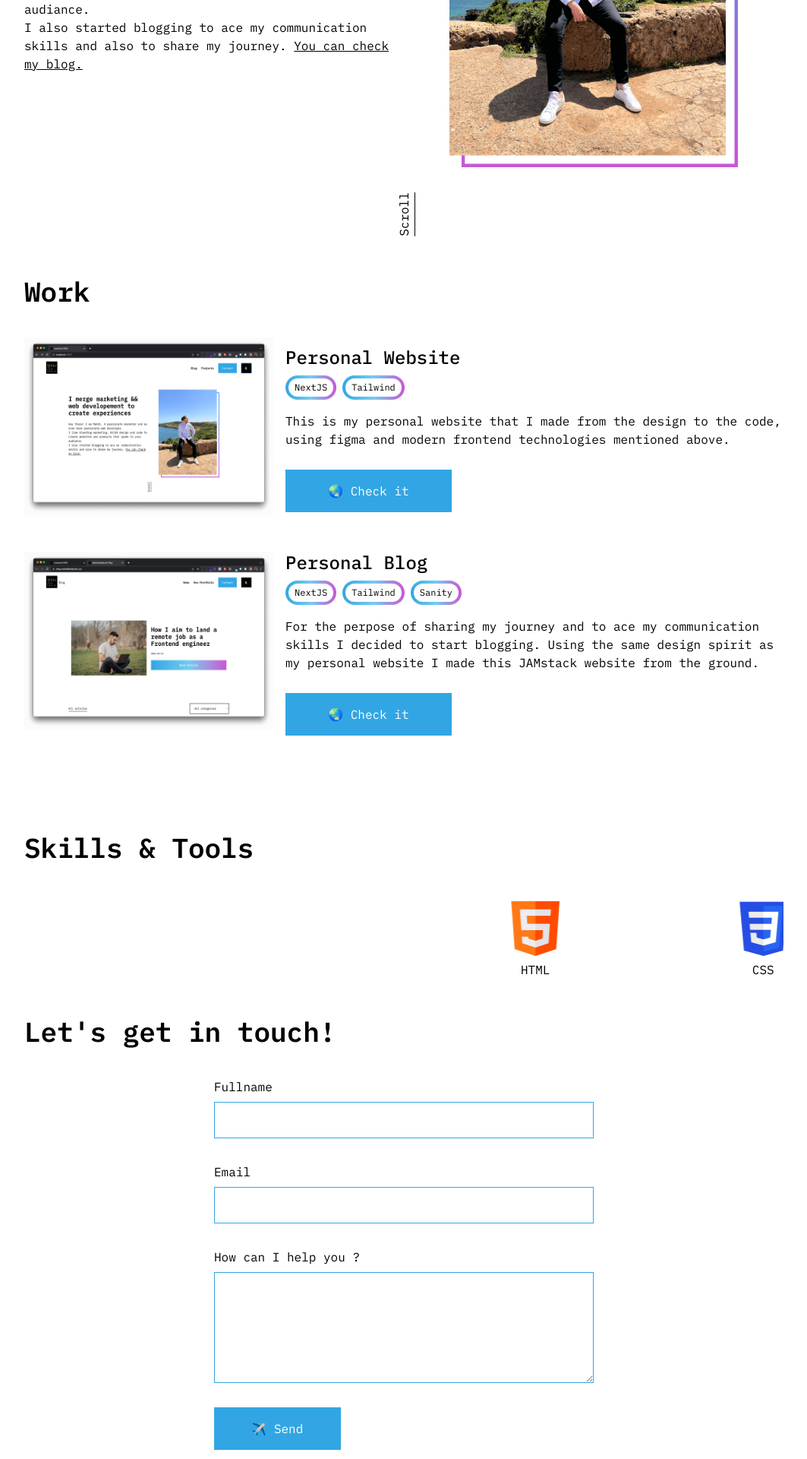
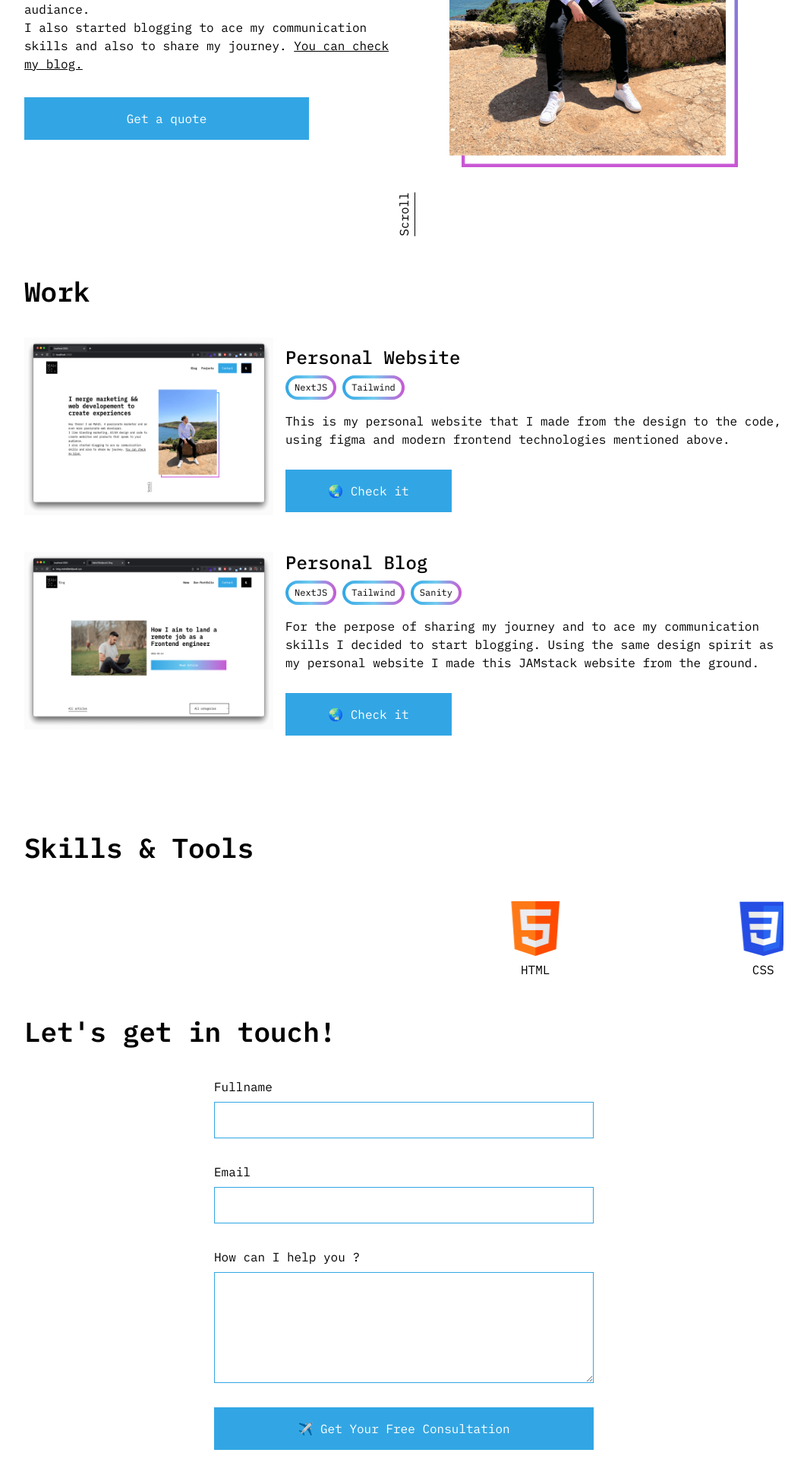
Before and after one commit to MBJ-97/p-website-nextjs, a Next.js app: page / in a window 1280 px wide. Shown: the part 460-2380 px from the top of the page at 76% size, without its empty margins (108-1171 px from the left). Built offline with nearby package versions, Linux system fonts and the light colour scheme.

Commit message:
changed CTAs

```diff
--- a/components/HeroSection.js
+++ b/components/HeroSection.js
@@ -1,6 +1,7 @@
 import React from "react";
 import Link from "next/link";
 import Image from "next/image";
+import Button from "./Button";
 import myPhoto from "../public/images/minified.png";
 
 export default function HeroSection() {
@@ -11,7 +12,7 @@ export default function HeroSection() {
           <h1 className="text-3xl md:text-4xl font-semibold mb-8">
             I merge marketing && web developement to create experiences
           </h1>
-          <p>
+          <p className="mb-8">
             Hey there! I am Mahdi. A passionate marketer and an even more
             passionate web developer. <br /> I like blending marketing, UI/UX
             design and code to create websites and products that speak to your
@@ -21,6 +22,14 @@ export default function HeroSection() {
               <a className="underline">You can check my blog.</a>
             </Link>
           </p>
+          <div className="w-full md:w-3/4 transition ease-in-out delay-250 hover:translate-x-2 hover:drop-shadow-xl">
+            <Button
+              href="#get_in_touch"
+              bgColor=" bg-accent"
+              txtColor=" text-white"
+              text="Get a quote"
+            />
+          </div>
         </div>
         <div className="image w-full mt-8 md:mt-0 md:w-1/2">
           <Image
--- a/components/Navbar.js
+++ b/components/Navbar.js
@@ -9,7 +9,6 @@ import {
   faSun,
   faXmark,
 } from "@fortawesome/free-solid-svg-icons";
-import { FaBeer } from "react-icons/fa";
 import blackLogo from "../public/images/blackLogo.png";
 import whiteLogo from "../public/images/whiteLogo.png";
 import Button from "./Button";
--- a/components/getInTouchSection.js
+++ b/components/getInTouchSection.js
@@ -3,7 +3,10 @@ import React from "react";
 export default function getInTouchSection() {
   return (
     <div className="mb-32">
-      <h2 className="text-2xl md:text-4xl font-semibold my-10">
+      <h2
+        className="text-2xl md:text-4xl font-semibold my-10"
+        id="get_in_touch"
+      >
         Let&apos;s get in touch!
       </h2>
       <form
@@ -47,9 +50,9 @@ export default function getInTouchSection() {
         </div>
         <button
           type="submit"
-          className="w-full md:w-1/3 cursor-pointer py-4 px-6 text-center bg-accent text-white"
+          className="transition ease-in-out delay-250 hover:translate-y-2 hover:drop-shadow-xl  w-full md:w-full cursor-pointer py-4 px-6 text-center bg-accent text-white"
         >
-          ✈️ Send
+          ✈️ Get Your Free Consultation
         </button>
       </form>
     </div>
```
